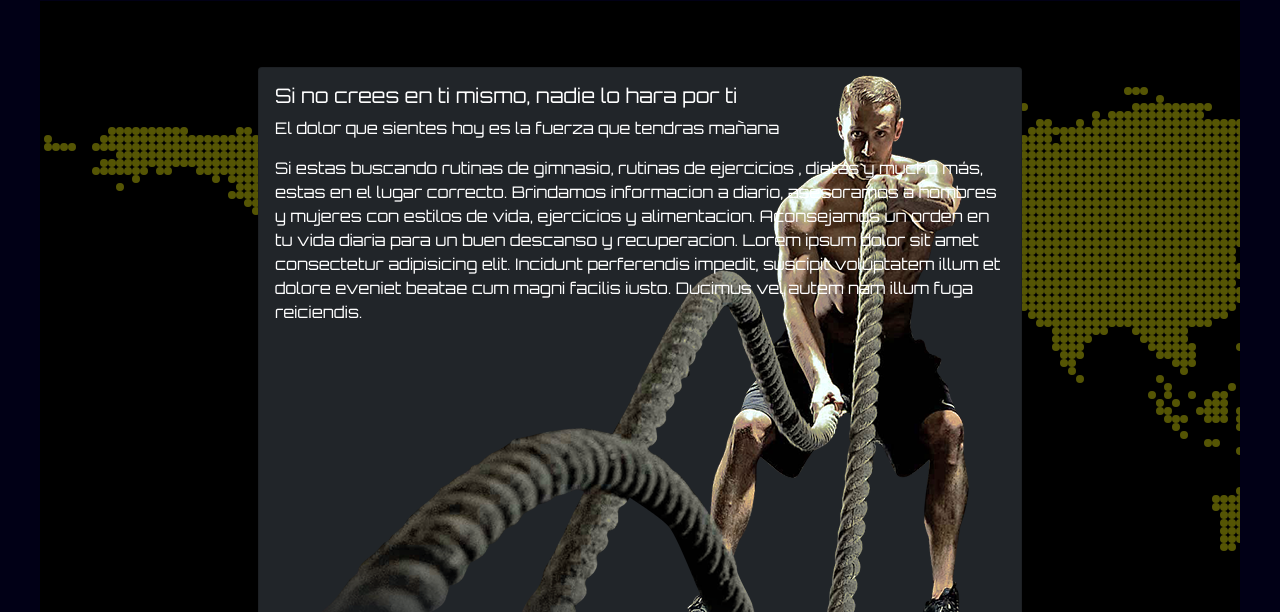
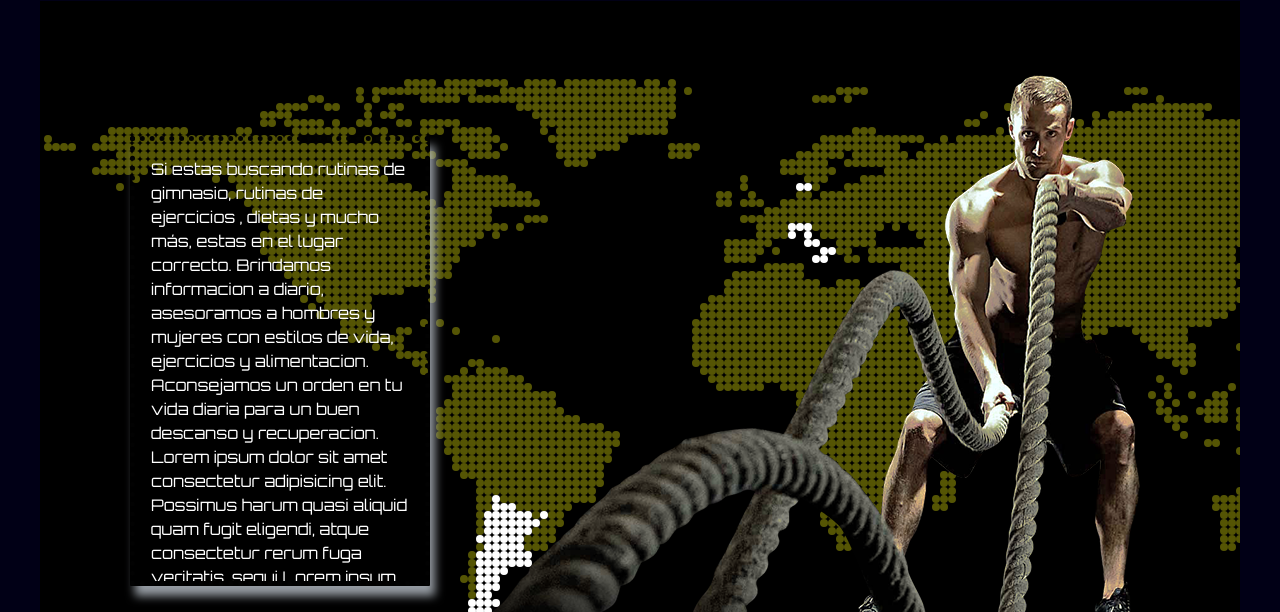
Before and after one commit to mariojulianperez/proyecto-fitnesselsker, a plain HTML site: page index.html in a window 1280 px wide. Shown: the part 188-800 px from the top of the page. Drawn offline with nearby package versions, Linux system fonts and the light colour scheme.

Commit message:
modificacion

```diff
--- a/index.html
+++ b/index.html
@@ -49,24 +49,21 @@
         <h1 class="h1">No Pain No Gain</h1>
         <section class="hero">
             <div class="hero__contenedor">
-                    <div class="card bg-dark text-white">
-                        <img src="/pictures/posible new inicio.png" class="card-img" alt="100%">
-                        <div class="card-img-overlay">
-                          <h5 class="card-title">Si no crees en ti mismo, nadie lo hara por ti</h5>
-                          <p class="card-text">El dolor que sientes hoy es la fuerza que tendras mañana</p>
-                          <p class="card-text">Si estas buscando rutinas de gimnasio, rutinas de ejercicios ,
-                            dietas y mucho más,
+                <div class="hero__left">
+                    <p class="p">Si estas buscando rutinas de gimnasio, rutinas de ejercicios , dietas y mucho más,
                         estas en el lugar correcto.
-                            Brindamos informacion a diario,
-                            asesoramos a hombres y mujeres con estilos de vida,
+                        Brindamos informacion a diario, asesoramos a hombres y mujeres con estilos de vida,
                         ejercicios y alimentacion. Aconsejamos un orden en tu vida diaria para un buen
                         descanso y recuperacion.
                         Lorem ipsum dolor sit amet consectetur adipisicing elit.
-                            Incidunt perferendis impedit, suscipit voluptatem illum et dolore eveniet beatae cum magni facilis
-                            iusto.
-                            Ducimus vel autem nam illum fuga reiciendis.
+                        Possimus harum quasi aliquid quam fugit eligendi, atque consectetur rerum fuga veritatis,
+                        sequi
+                        Lorem ipsum dolor sit amet, consectetur adipisicing elit. Debitis nesc
+                        lalalalalalalaksjsjhdhdhdhdhdhdhdhdhdhdhdhdhdhdhdhddhdhdhdhdhdhdhhdhd
                     </p>
                 </div>
+                <div class="hero__right">
+                    <img src="pictures/posible new inicio.png" alt="foto inicio">
                 </div>
             </div>
         </section>
```
Lines whose indentation alone changed are shown as unchanged.
